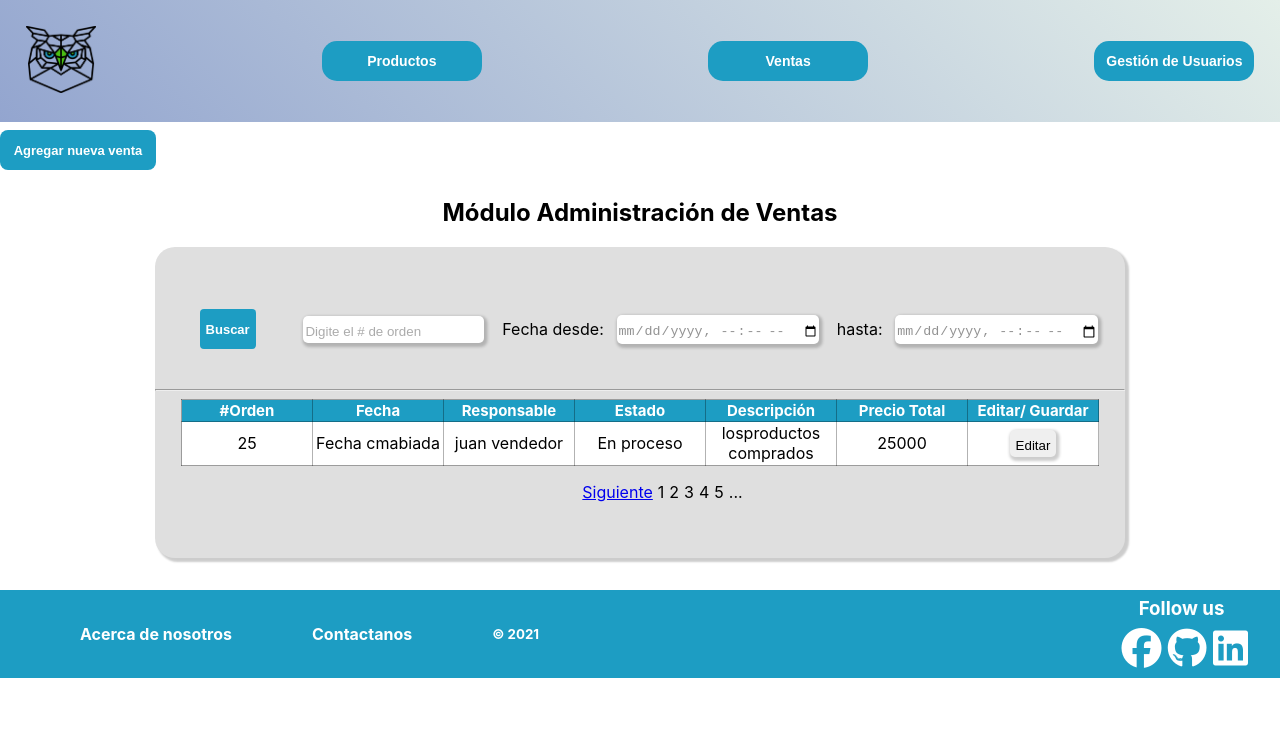
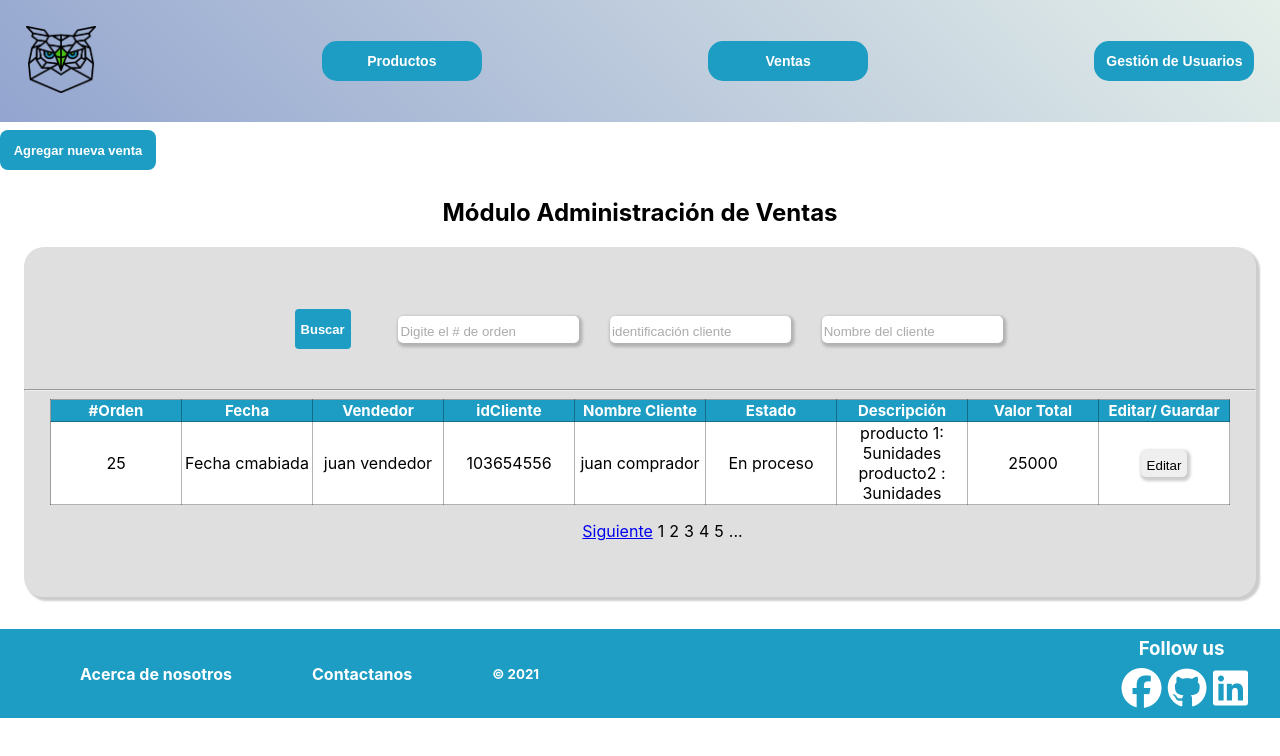
Before and after one commit to wolfangvera/g.p.i, a React (Create React App) app: page /admin/ventas in a window 1280 px wide. Shown: the top 756 px of the page. Built offline with nearby package versions, Linux system fonts and the light colour scheme.

Commit message:
corrección modulo d eventas

```diff
--- a/src/pages/admin/ventas.js
+++ b/src/pages/admin/ventas.js
@@ -7,7 +7,8 @@ const ventasBackend = [
         idVenta: "25",
         fecha: "Fecha cmabiada",
         estadoVenta: "En proceso",
-        descripcion: "losproductos comprados",
+        descripcion: "producto 1: 5unidades       producto2 : 3unidades",
+        idCliente : 103654556,
         nombreCliente: "juan comprador",
         nombreVendedor: "juan vendedor",
         valorTotal: 25000
@@ -82,15 +83,15 @@ const TablaVentas = ({ listaVentas }) => {
                     </label>
                     <label className="label_listarventas"
                         for="fecha desde:">
-                        Fecha desde:
+
                         <input className="input_listarventas"
-                            type="datetime-local" />
+                            type="text" placeholder="identificación cliente" />
                     </label>
                     <label className="label_listarventas"
                         for="fecha desde:">
-                        hasta:
+
                         <input className="input_listarventas"
-                            type="datetime-local" />
+                            type="text" placeholder="Nombre del cliente" />
                     </label>
                 </div>
                 <hr />
@@ -99,10 +100,12 @@ const TablaVentas = ({ listaVentas }) => {
                         <thead className="clase1">
                             <th className="th_listar"  >#Orden</th>
                             <th className="th_listar" >Fecha</th>
-                            <th className="th_listar"> Responsable</th>
+                            <th className="th_listar"> Vendedor</th>
+                            <th className="th_listar" >idCliente</th>
+                            <th className="th_listar"> Nombre Cliente</th>
                             <th className="th_listar"> Estado </th>
                             <th className="th_listar"> Descripción</th>
-                            <th className="th_listar"> Precio Total</th>
+                            <th className="th_listar"> Valor Total</th>
                             <th className="th_listar"> Editar/ Guardar</th>
                         </thead>
                         <tbody>
@@ -112,6 +115,8 @@ const TablaVentas = ({ listaVentas }) => {
                                         <td className="td_listar"> {ventas.idVenta}</td>
                                         <td className="td_listar">{ventas.fecha}</td>
                                         <td className="td_listar">{ventas.nombreVendedor}</td>
+                                        <td className="td_listar"> {ventas.idCliente}</td>
+                                        <td className="td_listar">{ventas.nombreCliente}</td>
                                         <td className="td_listar"> {ventas.estadoVenta}</td>
                                         <td className="td_listar">{ventas.descripcion}</td>
                                         <td className="td_listar">{ventas.valorTotal}</td>
@@ -187,7 +192,7 @@ const FormularioAgregarVenta = ({ setMostrarTabla, listaVentas, listaProductosVe
         setProductosVenta([...listaProductosVenta, nuevoProducto])
         //setDescripcion
 
-        console.log()
+        console.log(valorUnitarioProducto)
     }
 
     const enviarVentasBackend = () => {
@@ -198,7 +203,7 @@ const FormularioAgregarVenta = ({ setMostrarTabla, listaVentas, listaProductosVe
 
             toast.success('Venta Registrada con Exito');
             setMostrarTabla(true);
-            setVentas([...listaVentas, { idVenta: idVenta, nombreVendedor: nombreVendedor,/*descripcion:listaProductosVenta*,*/valorTotal: valorTotal }])
+            setVentas([...listaVentas, { idVenta: idVenta, nombreVendedor: nombreVendedor, idCliente:idCliente , nombreCliente:nombreCliente,valorTotal: valorTotal }])
         };
     };
 
```
Also changed, not shown: src/pages/admin/productos.js (+1 -11 lines).
